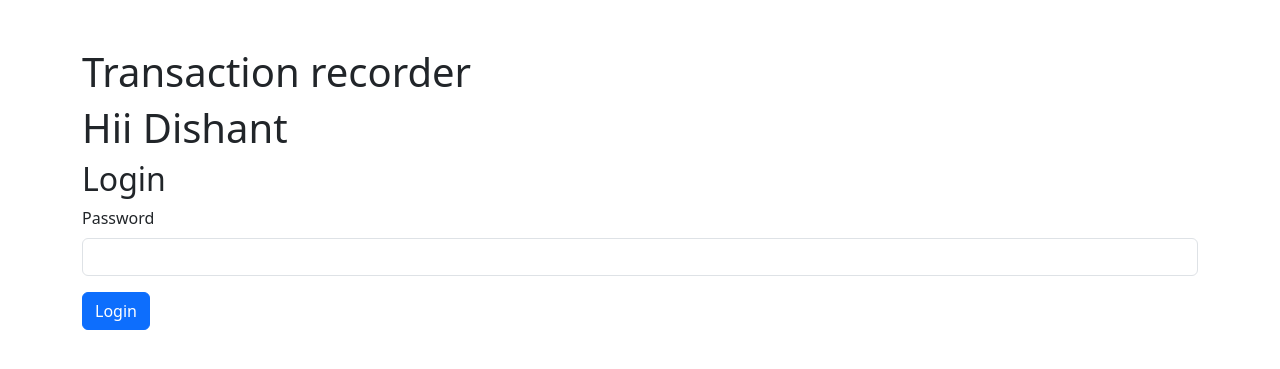
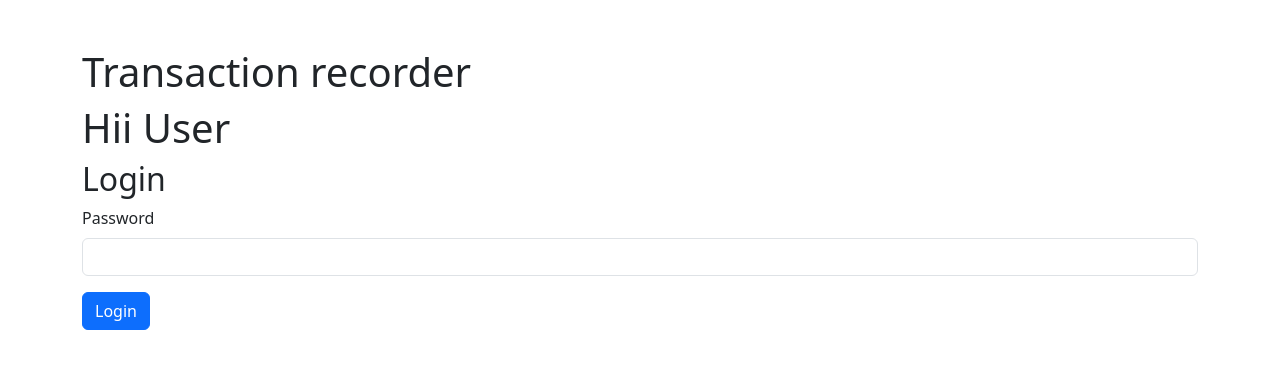
Before and after one commit to savaliyadishant/transaction-dashboard, a Flask app: page / in a window 1280 px wide. Shown: the top 369 px of the page. Run offline with Flask 3, Linux system fonts and the light colour scheme.

Commit message:
Update index.html

```diff
--- a/templates/index.html
+++ b/templates/index.html
@@ -9,7 +9,7 @@
 <body>
     <div class="container mt-5">
         <h1>Transaction recorder</h1>
-        <h1>Hii Dishant</h1>
+        <h1>Hii User</h1>
         <h2>Login</h2>
         <form method="POST" action="{{ url_for('login') }}">
             <div class="mb-3">
```
